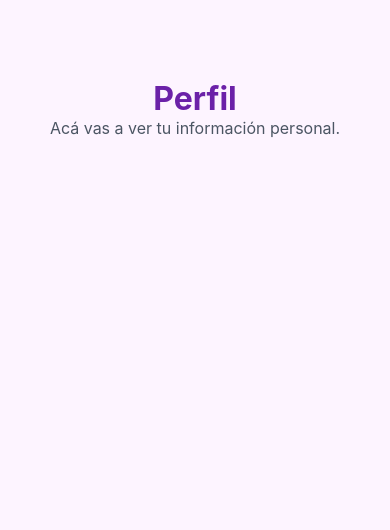
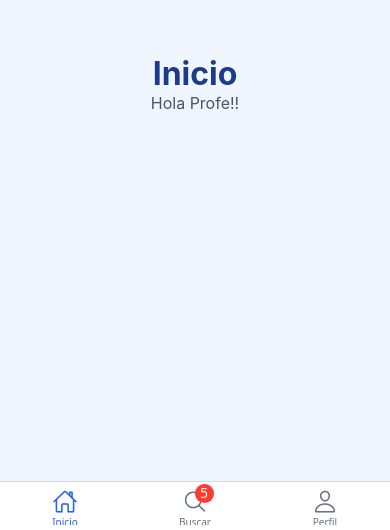
Before and after one commit to SCRAT-IceAge/MiTabsApp, a React Native app: screen /Inicio in a window 390 px wide. Shown: the part 314-844 px from the top of the page. Built offline with nearby package versions, Linux system fonts and the light colour scheme.

Commit message:
0.2 Colocando tabBarBadge en 'Buscar'

```diff
--- a/App.tsx
+++ b/App.tsx
@@ -1,6 +1,11 @@
 import React from 'react';
-import PerfilScreen from './src/screens/PerfilScreen';
+import { NavigationContainer } from '@react-navigation/native';
+import AppNavigator from './src/navigation/AppNavigator';
 
 export default function App() {
-  return <PerfilScreen />;
+  return (
+    <NavigationContainer>
+      <AppNavigator />
+    </NavigationContainer>
+  );
 }
--- a/src/navigation/AppNavigator.tsx
+++ b/src/navigation/AppNavigator.tsx
@@ -1,9 +1,3 @@
-/*
-_________________________________________
-
-_________________________________________
-*/
-
 import React from 'react';
 import { createBottomTabNavigator } from '@react-navigation/bottom-tabs';
 import { Ionicons } from '@expo/vector-icons';
@@ -37,7 +31,11 @@ export default function AppNavigator() {
       })}
     >
       <Tab.Screen name="Inicio" component={InicioScreen} />
-      <Tab.Screen name="Buscar" component={BuscarScreen} />
+      <Tab.Screen
+        name="Buscar"
+        component={BuscarScreen}
+        options={{ tabBarBadge: 5 }}
+      />
       <Tab.Screen name="Perfil" component={PerfilScreen} />
     </Tab.Navigator>
   );
--- a/src/screens/InicioScreen.tsx
+++ b/src/screens/InicioScreen.tsx
@@ -1,5 +1,5 @@
 import React from 'react';
-import { View, Text, StyleSheet } from 'react-native';
+import { View, Text, StyleSheet , Image} from 'react-native';
 
 export default function InicioScreen() {
   return (
```
